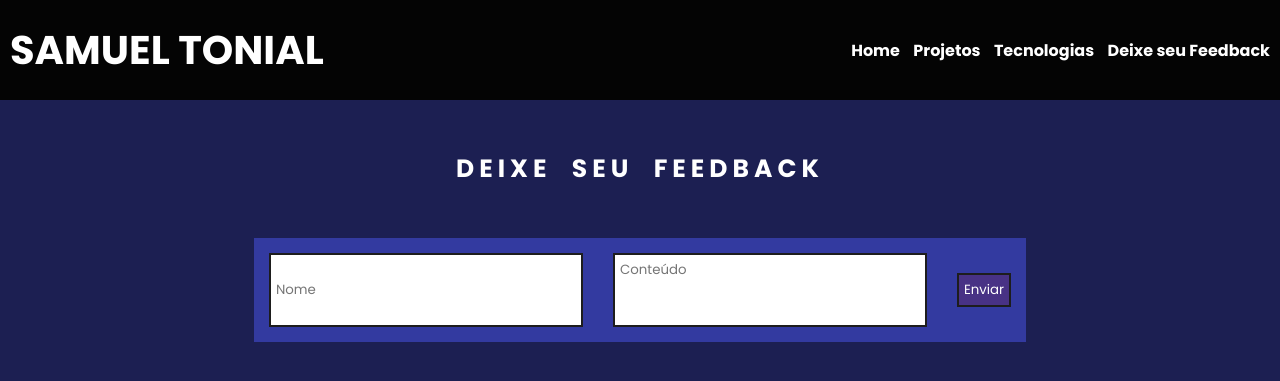
After one commit to SLUK06/Portfolio, a PHP site: page /Pages/Feedback.php in a window 1280 px wide. The commit adds this page. Shown: the top 381 px of the page. Run offline with PHP 8.4, Linux system fonts and the light colour scheme.

Commit message:
criado formulário de feedback

```diff
--- /dev/null
+++ b/Includes/header.php
@@ -0,0 +1,14 @@
+<head>
+    <link rel="stylesheet" type="text/css" href="../Styles/Style.css">
+</head>
+<header>
+    <div class="Titulo-Nome">
+        <text class="Nome-Header"> SAMUEL TONIAL </text>
+    </div>
+    <nav class="Links">
+        <a class="Link-Header" href="../index.php"> Home </a>
+        <a class="Link-Header" href=#> Projetos </a>
+        <a class="Link-Header" href=#> Tecnologias </a>
+        <a class="Link-Header" href="Pages/Feedback.php"> Deixe seu Feedback </a>
+    </nav>
+</header>
--- /dev/null
+++ b/Pages/Feedback.php
@@ -0,0 +1,24 @@
+<!DOCTYPE html>
+<html lang="pt-br">
+<head>
+    <meta charset="UTF-8">
+    <meta name="viewport" content="width=device-width, initial-scale=1.0">
+    <style>@import url('https://fonts.googleapis.com/css2?family=Poppins:wght@400;700&display=swap');</style>
+    <title>Portifólio Samuel Tonial</title>
+    <link rel="stylesheet" type="text/css" href="../Styles/FormFeedback.css">
+</head>
+<body>
+    <?php include '../Includes/header.php'; ?>
+    <main class="conteudo-feedback">
+        <text class="titulo-feedback"><b>DEIXE SEU FEEDBACK</b></text>
+        <form class="form-feedback" action="/Feedback.php" method="post">
+            <div class="form-group">
+                <input type="text" class="form-nome" placeholder="Nome" name="Nome">
+            </div>
+            <div class="form-group">
+                <textarea class="form-conteudo" placeholder="Conteúdo" name="conteudo" style="resize: none" rows='3' ></textarea>
+            </div>
+            <button type="submit" class="btn-submit">Enviar</button>
+        </form>
+    </main>
+</body>
--- /dev/null
+++ b/Styles/FormFeedback.css
@@ -0,0 +1,52 @@
+*{
+    margin: 0;
+    padding: 0;
+    font-family: 'Poppins', sans-serif;
+    color: #FFFFFF;
+}
+.titulo-feedback{
+    margin: 50px 50px 25px 50px;
+    font-size: 25px;
+    word-spacing: 10px;
+    letter-spacing: 5px;
+}
+.conteudo-feedback{
+    display: flex;
+    flex-direction: column;
+    align-items: center;
+    justify-content: center;
+}
+.form-group {
+    display: flex;
+    flex-direction: column;
+}
+.form-feedback{
+    display: flex;
+    flex-wrap: wrap;
+    align-items: center;
+    justify-content: space-around;
+    margin: 25px;
+    background-color: #333AA0;
+}
+.form-nome, .form-conteudo{
+    width: 300px;
+    height: 60px;
+    border: 2px solid #1d1d1d;
+    padding: 5px;
+    margin: 15px;
+    color: black;
+}
+.btn-submit{
+    margin: 15px;
+    padding: 5px;
+    border: 2px solid #1d1d1d;
+    background-color: #483285;
+}
+@media(max-width: 740px){
+    .form-feedback{
+        display: flex;
+        flex-wrap: wrap;
+        align-items: center;
+        justify-content: space-between;
+    }
+}
--- a/Styles/Style.css
+++ b/Styles/Style.css
@@ -105,6 +105,8 @@ header{
 .Tec-Titulo{
     padding: 25px;
     font-size: 25px;
+    word-spacing: 10px;
+    letter-spacing: 5px;
 }
 .Tecnologias-Icones{
     display: flex;
@@ -122,14 +124,6 @@ header{
 }
 .Html:hover, .Css:hover, .Php:hover, .React:hover{
     transform: scale(1.05)
-}
-    @media(max-width: 800px){
-        header{
-            display: flex;
-            flex-direction: column;
-            justify-content: center;
-            align-items: center;
-        }
 }
 @media(max-width: 965px){
     header{
@@ -173,6 +167,14 @@ header{
             justify-content: center;
             text-align: center;
             margin: 0px 30px 30px 30px;
+        }
+    }
+@media(max-width: 800px){
+    header{
+        display: flex;
+        flex-direction: column;
+        justify-content: center;
+        align-items: center;
     }
 }
 @media(max-width: 470px){
```
Also changed, not shown: Styles/Cards.css (added, +32 -0 lines), index.php (+9 -15 lines). Lines whose indentation alone changed are shown as unchanged.
